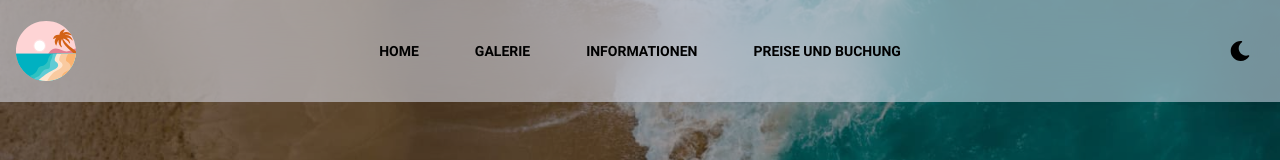
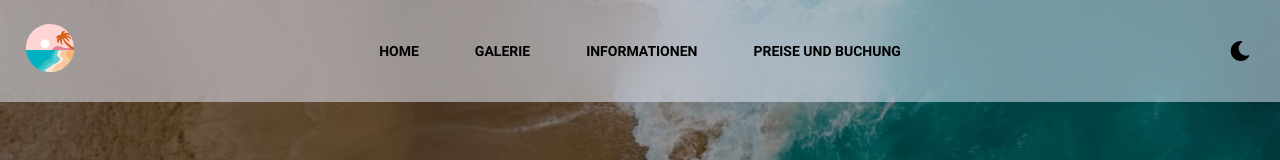
Before and after one commit to pndweb/pndweb.github.io, an Eleventy site: page src/index.html in a window 1280 px wide. Shown: the top 160 px of the page. Built offline with nearby package versions, Linux system fonts and the light colour scheme; Eleventy itself is replaced by a stand-in of ours; files that its build step writes are made by us from their sources.

Commit message:
navbar logo

```diff
--- a/src/assets/sass/root.scss
+++ b/src/assets/sass/root.scss
@@ -1092,8 +1092,8 @@ html {
             align-items: center;
             gap: calc(24 / 16 * 1rem);
             position: relative;
-            box-sizing: border-box; //JPA
-            // padding: 0 calc(24 / 16 * 1rem); //JPA
+            //box-sizing: border-box; //JPA
+            //padding: 0 calc(24 / 16 * 1rem); //JPA
         }
 
         .cs-toggle {
@@ -1101,18 +1101,20 @@ html {
         }
 
         .cs-logo {
-            width: auto;
-            height: calc(60 / 16 * 1rem);
-            /* margin-right auto pushes everything away from it to the right */
-            //margin: 0 auto 0 0;
-            margin: 0 40px 0 0;
-            //padding: 0;
-            padding: 0px 400px 0px 0px;
-            display: flex;
-            //justify-content: center;
-            justify-content: flex-start;
-            align-items: center;
-            z-index: 100;
+
+
+            width: calc(48 / 16 * 1rem);
+            height: calc(48 / 16 * 1rem);
+            padding: 0;
+            background: transparent;
+            border: none;
+            display: block;
+            position: absolute;
+            top: calc(24 / 16 * 1rem);
+            left: calc(10 / 16 * 1rem);
+            z-index: 1000;
+            overflow: hidden;
+
 
             img {
                 width: 100%;
```
Also changed, not shown: src/assets/css/root.css, 1 other file.
